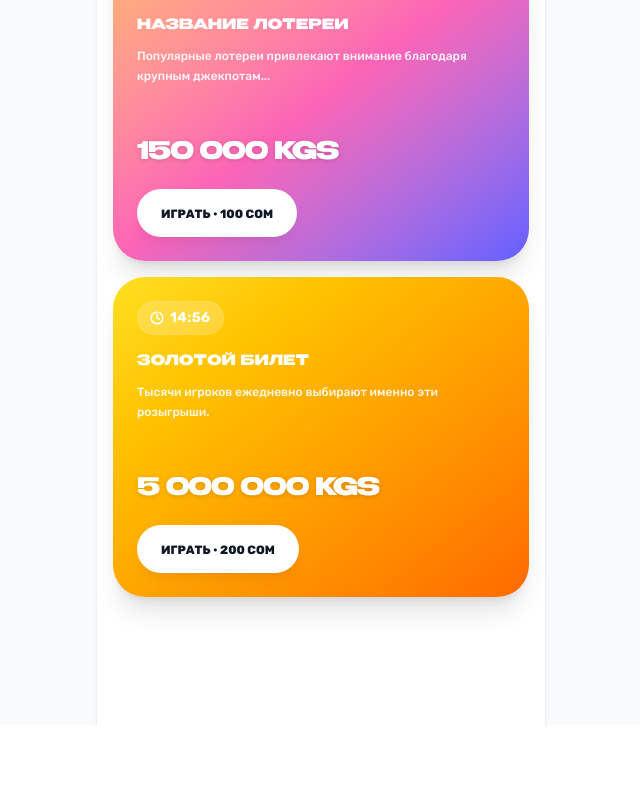
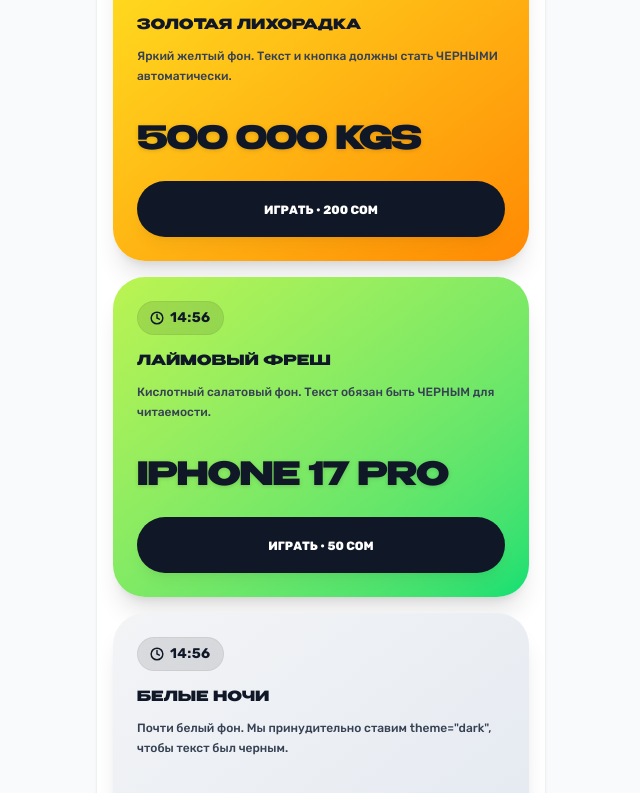
Before and after one commit to Seitek2002/kg-loto, a Next.js app: page / in a window 1280 px wide. Shown: the part 1187-1980 px from the top of the page, without its empty margins (319-959 px from the left). Before the commit the page ends 1912 px from the top, so only its background shows below. Built offline with nearby package versions, Linux system fonts and the light colour scheme.

Commit message:
adaptive colors

```diff
--- a/src/app/(main)/sections/PopularTickets.tsx
+++ b/src/app/(main)/sections/PopularTickets.tsx
@@ -4,35 +4,76 @@
   const lotteries = [
     {
       id: 1,
-      title: 'Название лотереи',
+      title: 'Космический Старт',
       description:
-        'Популярные лотереи привлекают внимание благодаря крупным джекпотам, частым тиражам и удобным условиям участия.',
+        'Классическая лотерея. Темный фон, поэтому текст должен быть БЕЛЫМ автоматически.',
       prize: '1 000 000 KGS',
       price: 100,
-      // Синий градиент (как card1.png)
-      gradientFrom: 'from-blue-200',
-      gradientTo: 'to-blue-500',
+      time: '20:00',
+      // Темный синий -> Белый текст (Auto)
+      gradientFrom: 'from-blue-600',
+      gradientTo: 'to-indigo-900',
     },
     {
       id: 2,
-      title: 'Название лотереи',
+      title: 'Золотая Лихорадка',
       description:
-        'Популярные лотереи привлекают внимание благодаря крупным джекпотам...',
-      prize: '150 000 KGS',
-      price: 100,
-      // Оранжево-фиолетовый (как card2.png)
-      gradientFrom: 'from-orange-300 via-pink-400',
-      gradientTo: 'to-indigo-500',
+        'Яркий желтый фон. Текст и кнопка должны стать ЧЕРНЫМИ автоматически.',
+      prize: '500 000 KGS',
+      price: 200,
+      time: '12:30',
+      // Желтый/Оранжевый -> Темный текст (Auto: yellow/orange)
+      gradientFrom: 'from-yellow-300',
+      gradientTo: 'to-orange-400',
     },
     {
       id: 3,
-      title: 'Золотой билет',
-      description: 'Тысячи игроков ежедневно выбирают именно эти розыгрыши.',
-      prize: '5 000 000 KGS',
-      price: 200,
-      // Желто-оранжевый (как card3.png)
-      gradientFrom: 'from-yellow-300',
-      gradientTo: 'to-orange-500',
+      title: 'Лаймовый Фреш',
+      description:
+        'Кислотный салатовый фон. Текст обязан быть ЧЕРНЫМ для читаемости.',
+      prize: 'IPHONE 17 PRO',
+      price: 50,
+      time: '15:00',
+      // Лайм/Зеленый -> Темный текст (Auto: lime/300)
+      gradientFrom: 'from-lime-300',
+      gradientTo: 'to-green-400',
+    },
+    {
+      id: 4,
+      title: 'Белые Ночи',
+      description:
+        'Почти белый фон. Мы принудительно ставим theme="dark", чтобы текст был черным.',
+      prize: 'TESLA MODEL 3',
+      price: 500,
+      time: '09:00',
+      // Очень светлый серый -> Темный текст (Explicit)
+      gradientFrom: 'from-gray-100',
+      gradientTo: 'to-slate-200',
+      theme: 'dark', // <-- Явное указание
+    },
+    {
+      id: 5,
+      title: 'Розовая Пантера',
+      description: 'Яркий розовый. Текст должен остаться БЕЛЫМ.',
+      prize: '50 000 KGS',
+      price: 80,
+      time: '18:45',
+      // Розовый/Фуксия -> Белый текст (Auto: 500+)
+      gradientFrom: 'from-pink-500',
+      gradientTo: 'to-rose-600',
+      theme: 'white', // <-- Явное указание (на всякий случай)
+    },
+    {
+      id: 6,
+      title: 'Морская Лагуна',
+      description:
+        'Светло-голубой (cyan). Текст должен стать ЧЕРНЫМ (как на воде).',
+      prize: 'ТУР В ДУБАЙ',
+      price: 300,
+      time: '10:15',
+      // Голубой -> Темный текст (Auto: cyan/sky)
+      gradientFrom: 'from-cyan-300',
+      gradientTo: 'to-sky-400',
     },
   ];
 
--- a/src/components/features/lottery/LotteryCard.tsx
+++ b/src/components/features/lottery/LotteryCard.tsx
@@ -1,5 +1,7 @@
 import Link from 'next/link';
+import Image from 'next/image';
 import { Clock } from 'lucide-react';
+import { clsx } from 'clsx';
 
 interface LotteryCardProps {
   title: string;
@@ -8,7 +10,13 @@
   prize: string;
   gradientFrom?: string;
   gradientTo?: string;
-  time?: string; // Добавил проп для времени (например, "14:56")
+  imageSrc?: string;
+  time?: string;
+
+  // 🔥 НОВЫЙ ПРОП: Явное управление темой текста
+  // 'white' = белый текст (для темных фонов)
+  // 'dark' = темный текст (для светлых фонов/желтого)
+  theme?: 'white' | 'dark';
 }
 
 export function LotteryCard({
@@ -18,43 +26,111 @@
   prize,
   gradientFrom = 'from-blue-400',
   gradientTo = 'to-blue-600',
-  time = '14:56', // Дефолтное время
+  imageSrc,
+  time = '14:56',
+  theme, // Достаем тему
 }: LotteryCardProps) {
+  let isTextDark: boolean;
+
+  if (theme) {
+    // 1. Если тема передана явно — слушаемся её
+    isTextDark = theme === 'dark';
+  } else if (imageSrc) {
+    // 2. Если есть картинка (и нет темы), по умолчанию текст белый (так как есть затемнение)
+    isTextDark = false;
+  } else {
+    // 3. Если ничего не передано — пробуем угадать по градиенту
+    isTextDark = isLightBackground(gradientFrom);
+  }
+
+  // Цвет основного текста
+  const textColor = isTextDark ? 'text-gray-900' : 'text-white';
+  const descriptionColor = isTextDark ? 'text-gray-700' : 'text-white/90';
+
+  // Цвет бейджа (полупрозрачная подложка)
+  const badgeBg = isTextDark
+    ? 'bg-black/10 border-black/5'
+    : 'bg-white/20 border-white/10';
+  const badgeText = isTextDark ? 'text-gray-900' : 'text-white';
+
+  // Цвет кнопки (инверсия для контраста)
+  const buttonClass = isTextDark
+    ? 'bg-gray-900 text-white hover:bg-gray-800' // На светлом фоне черная кнопка
+    : 'bg-white text-gray-900 hover:bg-gray-50'; // На темном фоне белая кнопка
+
   return (
     <div
-      className={`relative w-full rounded-4xl p-6 mb-4 flex flex-col justify-between bg-linear-to-br ${gradientFrom} ${gradientTo} shadow-xl`}
-      style={{ minHeight: '320px' }} // Минимальная высота, чтобы карточка была "высокой", как на дизайне
+      className={clsx(
+        'relative w-full rounded-4xl p-6 mb-4 flex flex-col justify-between shadow-xl overflow-hidden',
+        // Если картинки нет, ставим градиент
+        !imageSrc && `bg-linear-to-br ${gradientFrom} ${gradientTo}`,
+      )}
+      style={{ minHeight: '320px' }}
     >
-      {/* 1. Верхний бейдж с временем */}
-      <div className='w-fit mb-4'>
-        <div className='flex items-center gap-1.5 bg-white/20 backdrop-blur-sm px-3 py-1.5 rounded-full border border-white/10'>
-          <Clock size={14} className='text-white' strokeWidth={2.5} />
-          <span className='text-white font-bold text-sm tracking-wide'>
+      {/* ФОН: КАРТИНКА + ЗАТЕМНЕНИЕ */}
+      {imageSrc && (
+        <>
+          <Image src={imageSrc} alt={title} fill className='object-cover z-0' />
+          {/* Если текст белый, добавляем затемнение, чтобы он читался */}
+          {!isTextDark && <div className='absolute inset-0 bg-black/40 z-0' />}
+        </>
+      )}
+
+      {/* ВЕРХНИЙ БЕЙДЖ */}
+      <div className='relative z-10 w-fit mb-4'>
+        <div
+          className={clsx(
+            'flex items-center gap-1.5 backdrop-blur-md px-3 py-1.5 rounded-full border',
+            badgeBg,
+          )}
+        >
+          <Clock size={14} className={badgeText} strokeWidth={2.5} />
+          <span className={clsx('font-bold text-sm tracking-wide', badgeText)}>
             {time}
           </span>
         </div>
       </div>
 
-      {/* 2. Контент: Заголовок и Описание */}
-      <div className='mb-auto'>
-        <h3 className='text-sm font-black text-white uppercase tracking-wide mb-3 font-benzin'>
+      {/* ТЕКСТЫ */}
+      <div className='relative z-10 mb-auto'>
+        <h3
+          className={clsx(
+            'text-sm font-black uppercase tracking-wide mb-3 font-benzin',
+            textColor,
+          )}
+        >
           {title}
         </h3>
-        <p className='text-xs text-white/90 leading-relaxed font-medium font-rubik'>
+        <p
+          className={clsx(
+            'text-xs leading-relaxed font-medium font-rubik',
+            descriptionColor,
+          )}
+        >
           {description}
         </p>
       </div>
 
-      {/* 3. Огромная цена приза */}
-      <div className='mt-6 mb-6'>
-        <span className='block font-benzin text-[24px] leading-none font-black text-white uppercase tracking-tight drop-shadow-sm'>
+      {/* ЦЕНА */}
+      <div className='relative z-10 mt-6 mb-6'>
+        <span
+          className={clsx(
+            'block font-benzin text-[32px] leading-none font-black uppercase tracking-tight drop-shadow-sm',
+            textColor,
+          )}
+        >
           {prize}
         </span>
       </div>
 
-      {/* 4. Белая кнопка */}
-      <Link href='/check-ticket' className='block w-full'>
-        <button className='bg-white hover:bg-gray-50 text-gray-900 rounded-full py-3 px-6 transition-all active:scale-[0.98] shadow-lg shadow-black/5'>
+      {/* КНОПКА */}
+      <Link href='/check-ticket' className='relative z-10 block w-full'>
+        <button
+          className={clsx(
+            'w-full rounded-full py-4 px-6 transition-all active:scale-[0.98] shadow-lg shadow-black/5',
+            buttonClass,
+          )}
+        >
           <span className='font-extrabold text-xs uppercase'>
             Играть • {price} сом
           </span>
@@ -63,3 +139,31 @@
     </div>
   );
 }
+
+// Вспомогательная функция (оставляем как запасной вариант)
+function isLightBackground(colorClass: string): boolean {
+  const lightColors = [
+    'white',
+    'yellow',
+    'lime',
+    'amber',
+    'orange',
+    'cyan',
+    'sky-300',
+    'sky-200',
+  ];
+  if (lightColors.some((c) => colorClass.includes(c))) {
+    if (
+      colorClass.includes('-900') ||
+      colorClass.includes('-800') ||
+      colorClass.includes('-950')
+    )
+      return false;
+    return true;
+  }
+  const match = colorClass.match(/-(\d{2,3})/);
+  if (match) {
+    return parseInt(match[1]) < 500;
+  }
+  return false;
+}
```
